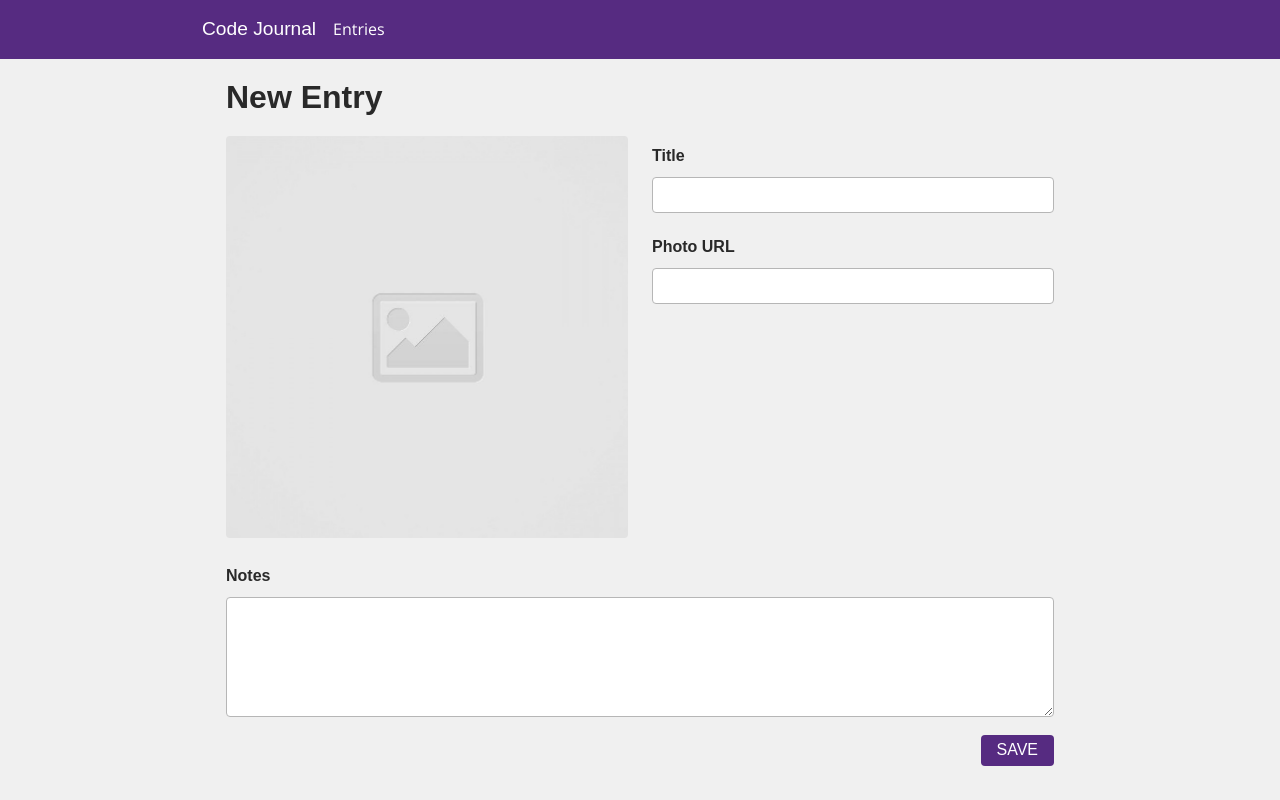
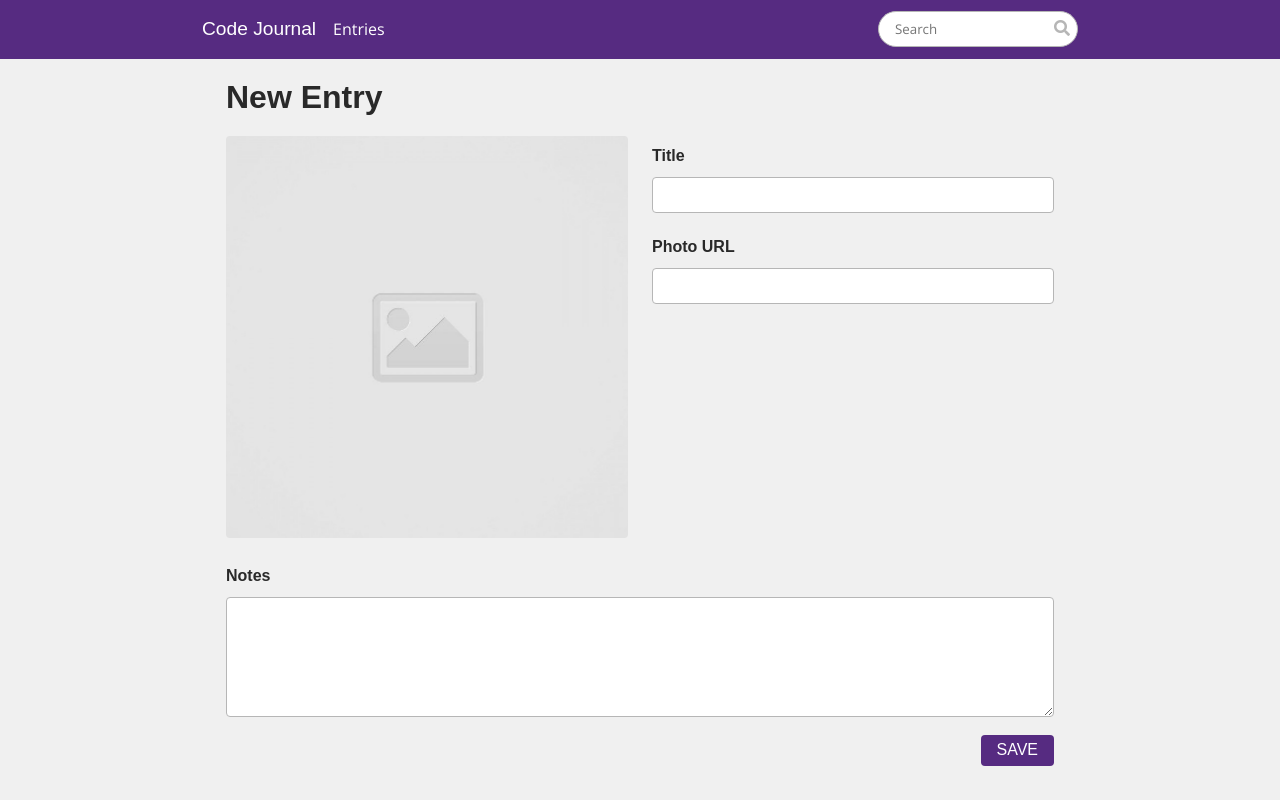
Before and after one commit to jamiecafirma/code-journal, a website: page index.html in a window 1280 px wide. Drawn offline with nearby package versions, Linux system fonts and the light colour scheme; a web font is replaced by a local one.

Commit message:
in progress

```diff
--- a/css/layout.css
+++ b/css/layout.css
@@ -18,6 +18,14 @@
   width: 100%;
 }
 
+.column-two-thirds {
+  width: calc(200% / 3);
+}
+
+.column-third {
+  width: calc(100% / 3);
+}
+
 .column-8 {
   width: 12.5%;
 }
@@ -31,6 +39,15 @@ img {
   height: 250px;
   object-fit: cover;
   margin-bottom: 0.8rem;
+}
+
+.search-input {
+  width: 100px;
+  margin: 0;
+  border-radius: 20px;
+  padding-left: 1rem;
+  padding-right: 1.5rem;
+  outline: none;
 }
 
 @media screen and (min-width: 768px) {
@@ -50,4 +67,8 @@ img {
   img {
     height: auto;
   }
+
+  .search-input {
+    width: 200px;
+  }
 }
--- a/css/styles.css
+++ b/css/styles.css
@@ -187,3 +187,18 @@ ul {
   background-color: #dc2626;
   color: white;
 }
+
+.search-bar {
+  position: relative;
+}
+
+.search-icon {
+  position: absolute;
+  right: 8px;
+  top: 20px;
+  color: #b6b6b6;
+}
+
+.search-icon:hover {
+  color: #562b81;
+}
--- a/index.html
+++ b/index.html
@@ -39,9 +39,17 @@
   <header>
     <div class="row purple-bg white-text">
       <div class="container column-full">
-        <h2 class="site-header-style nav-item">Code Journal</h2>
-        <nav class="nav-item">
-          <a href="#" class="white-text" id="view-entries-link" data-view="entries">Entries</a>
+        <nav class="row">
+        <div class="column-two-thirds">
+          <h2 class="site-header-style nav-item">Code Journal</h2>
+          <a href="#" class="white-text nav-item" id="view-entries-link" data-view="entries">Entries</a>
+        </div>
+        <div class="justify-right align-center column-third search-bar">
+          <form>
+            <input type="text" placeholder="Search" class="search-input">
+            <i class="fas fa-search search-icon"></i>
+          </form>
+        </div>
         </nav>
       </div>
     </div>
```
